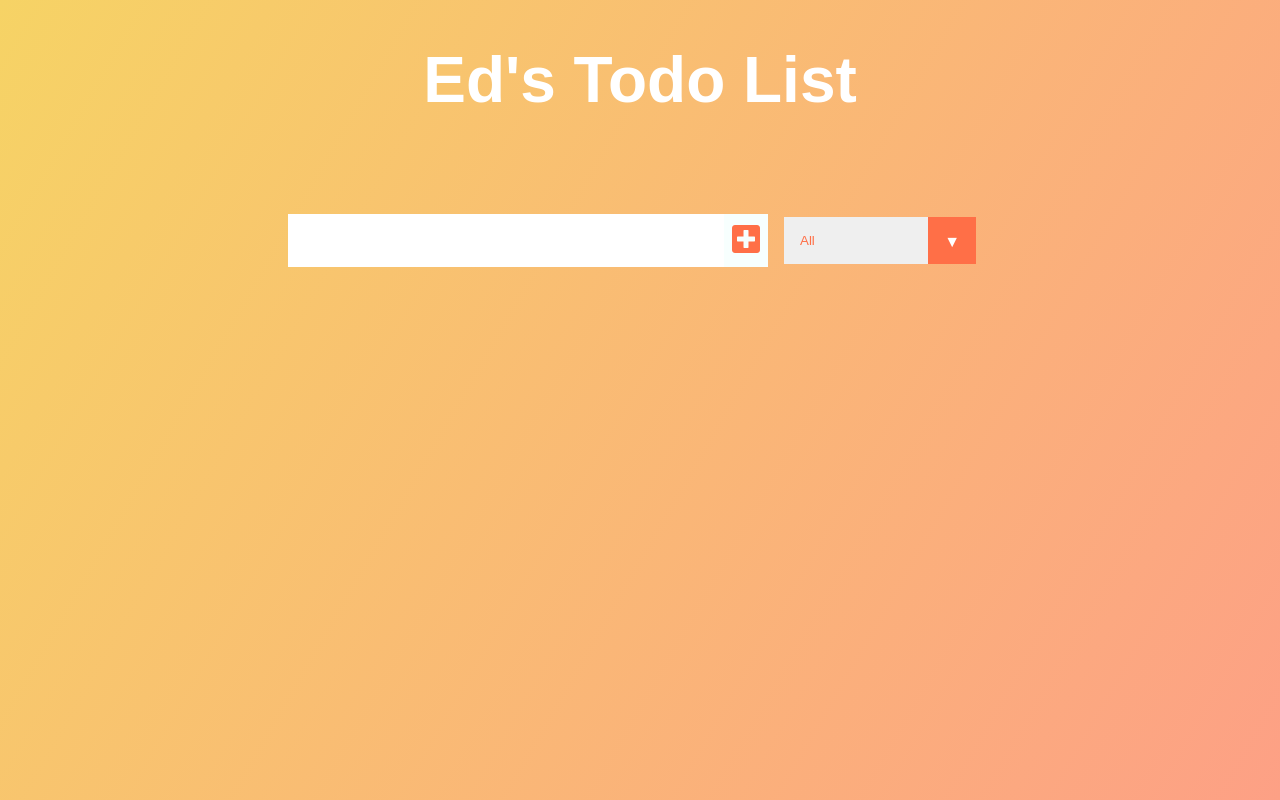
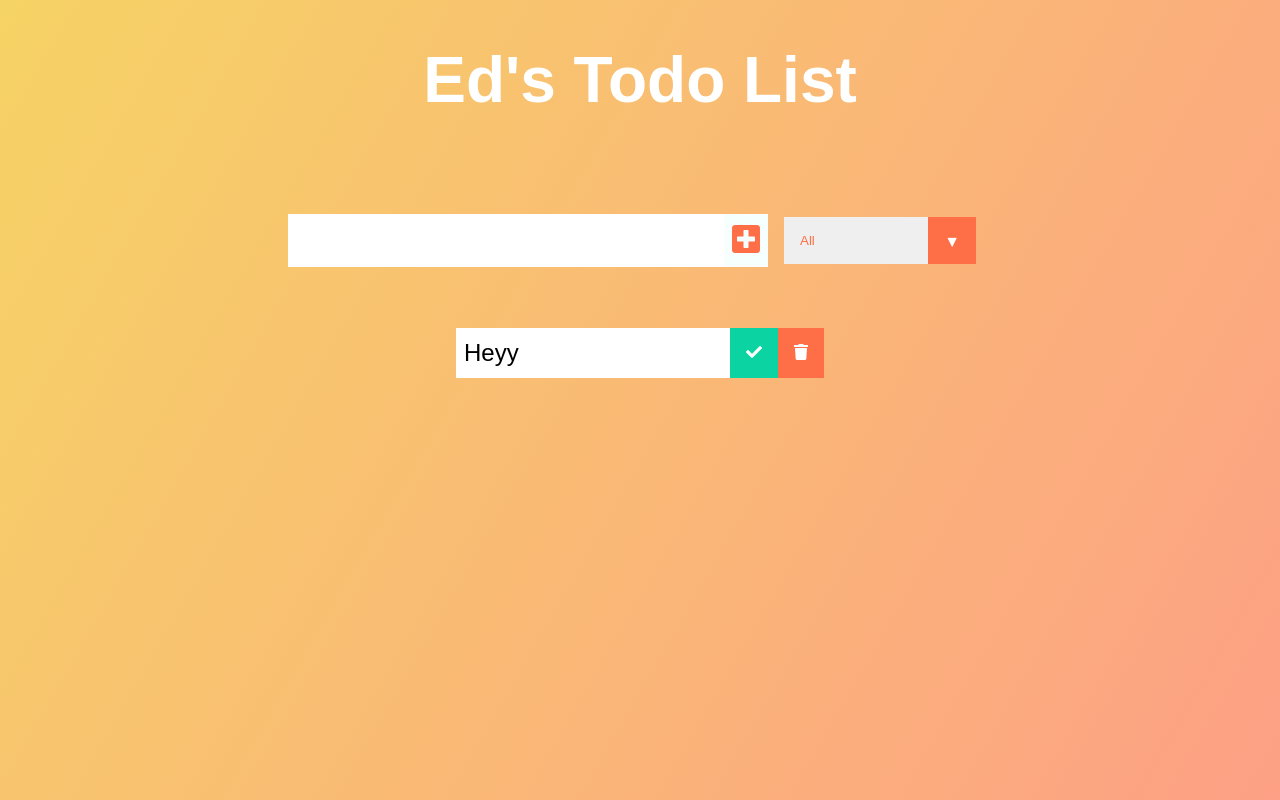
Before and after one commit to CiocanGeorge/todo-list, a React (Create React App) app: page / in a window 1280 px wide. Built offline with nearby package versions, Linux system fonts and the light colour scheme.

Commit message:
finish form

```diff
--- a/src/App.js
+++ b/src/App.js
@@ -13,7 +13,7 @@
       <header>
         <h1>Ed's Todo List</h1>
       </header>
-      <Form  setInputText={setInputText}/>
+      <Form inputText={inputText} todos={todos} setTodos={setTodos} setInputText={setInputText}/>
       <TodoList/>
     </div>
   );
--- a/src/components/Form.js
+++ b/src/components/Form.js
@@ -1,17 +1,24 @@
 import React from "react";
 
 
-const Form = ({setInputText}) => {
+const Form = ({ setInputText, todos, setTodos, inputText }) => {
     //
-    const inputTextHangler=(e)=>
-    {
+    const inputTextHangler = (e) => {
         console.log(e.target.value);
         setInputText(e.target.value);
-    }
+    };
+    const submitTodoHandler = (e) => {
+        e.preventDefaul();
+        setTodos([
+            ...todos,
+            { text: inputText, completed: false, id: Math.random() * 1000 }
+        ])
+        setInputText("");
+    };
     return (
         <form>
-            <input onChange={inputTextHangler} type="text" className="todo-input" />
-            <button className="todo-button" type="submit">
+            <input value={inputText} onChange={inputTextHangler} type="text" className="todo-input" />
+            <button onClick={submitTodoHandler} className="todo-button" type="submit">
                 <i className="fas fa-plus-square"></i>
             </button>
             <div className="select">
--- /dev/null
+++ b/src/components/Todo.js
@@ -0,0 +1,16 @@
+import React from "react";
+
+const Todo = () => {
+    return (
+        <div className="todo">
+            <li className="todo-item">Heyy</li>
+            <button className="complete-btn">
+                <i className="fas fa-check"></i>
+            </button>
+            <button className="trash-btn">
+                <i className="fas fa-trash"></i>
+            </button>
+        </div>
+    );
+}
+export default Todo;
--- a/src/components/TodoList.js
+++ b/src/components/TodoList.js
@@ -1,9 +1,13 @@
 import React from "react";
+// import compoents
+import Todo from './Todo';
 
 const TodoList=()=>{
     return (
         <div className="todo-container">
-            <ul className="todo-list"></ul>
+            <ul className="todo-list">
+                <Todo/>
+            </ul>
         </div>
     )
 }
```
